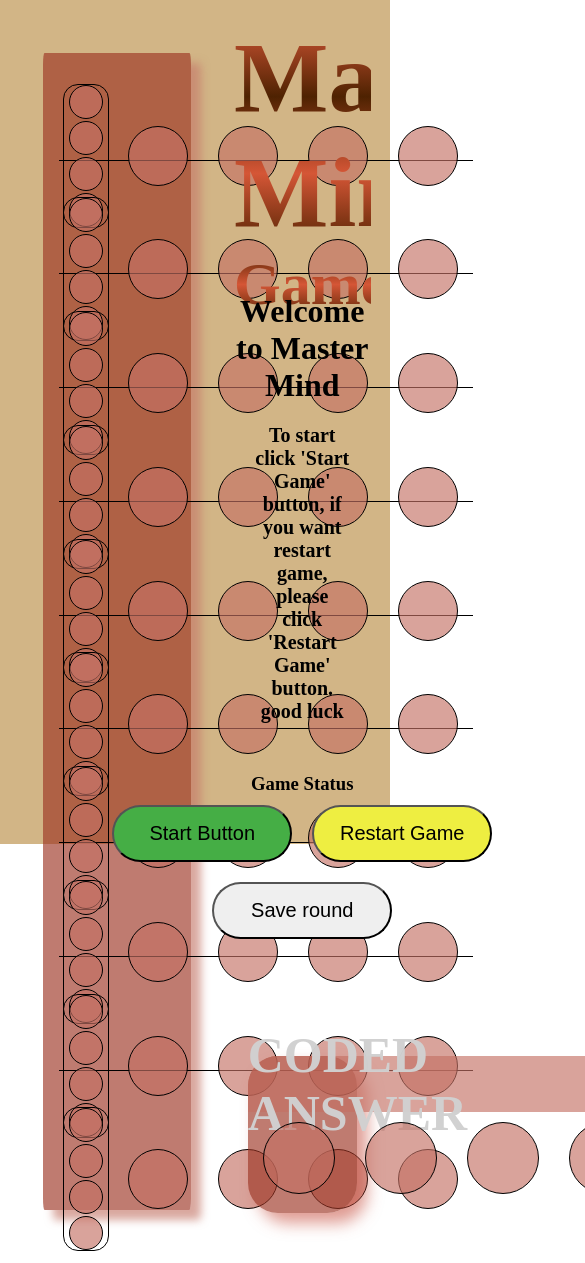
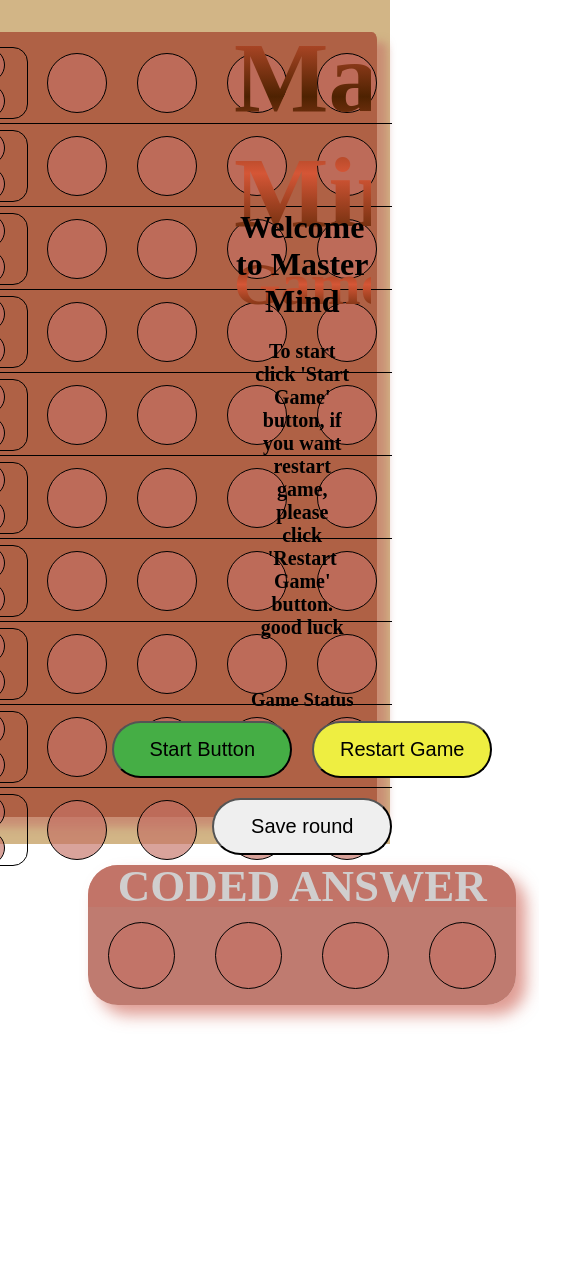
Before and after one commit to TomekBekus02/Master-Mind---Game, a React (Vite) app: page / in a window 390 px wide. Shown: the top 1263 px of the page, 585 px wide, since content can reach past the window. After the commit the page ends 1055 px from the top, so only its background shows below. Built offline with nearby package versions, Linux system fonts and the light colour scheme.

Commit message:
changes in responsiveness

```diff
--- a/src/Components/MainBoard/BoardRow/BoardRow.css
+++ b/src/Components/MainBoard/BoardRow/BoardRow.css
@@ -4,6 +4,7 @@
     width: 100%;
     height: 80px;
     border-bottom: 1px solid black;
+    margin: 1px 0 ;
 }
 .RowContainer:last-child{
     border-bottom: none;
--- a/src/Components/MainBoard/BoardRow/ColorsAccuracy/ColorsAccuracy.css
+++ b/src/Components/MainBoard/BoardRow/ColorsAccuracy/ColorsAccuracy.css
@@ -1,5 +1,6 @@
 .accuracy-container{
     display: grid;
+    width: 130px;
     grid-template-columns: repeat(2, 1fr, 1fr);
     justify-content: center;
     border: 1px solid black;
--- a/src/Components/MainBoard/MainBoard.css
+++ b/src/Components/MainBoard/MainBoard.css
@@ -6,7 +6,7 @@
     height: 100%;
 }
 .board{
-    width: 55%;
+    width: 535px;
     height: 90%;
     background-color: rgba(157, 51, 34, 0.649);
     padding: 10px;
@@ -17,7 +17,6 @@
     display: grid;
     align-items: center;
     flex-direction: column;
-    height: 100%;
     width: 90%;
     margin: auto;
 }
--- a/src/Components/SideDesktop/BotAnswer/BotAnswer.css
+++ b/src/Components/SideDesktop/BotAnswer/BotAnswer.css
@@ -2,8 +2,8 @@
     display: grid;
     grid-template-rows: 30% 70%;
     background-color: rgba(157, 51, 34, 0.649);
-    height: 50%;
-    width: 80%;
+    height: 140px;
+    width: 440px;
     margin-bottom: 50px;
     border-radius: 30px;
     box-shadow: 10px 10px 16px rgba(195, 71, 53, 0.542);
@@ -14,12 +14,11 @@
     align-items: center;
     background-color: rgba(196, 114, 101, 0.649);
     border-radius: 30px 30px 0 0;
-    width: 100%;
-    height: 120%;
+    padding: 15px 0;
 }
 .resultHeader h1{
     text-transform: uppercase;
-    font-size: 50px;
+    font-size: 45px;
     font-weight: 800;
     color: rgba(208, 208, 208, 0.979);
 }
@@ -29,10 +28,10 @@
     justify-content: center;
 }
 .color-result{
-    width: 70px;
-    height: 70px;
+    width: 65px;
+    height: 65px;
     border-radius: 50%;
     border: 1px solid black;
-    margin: 15px;
+    margin: 20px;
     background-color: rgba(196, 114, 101, 0.649);
 }
--- a/src/Components/SideDesktop/PossibleColors/PossibleColors.css
+++ b/src/Components/SideDesktop/PossibleColors/PossibleColors.css
@@ -3,6 +3,7 @@
     justify-content: space-around;
     background-color: rgba(196, 114, 101, 0.649);
     padding: 10px;
+    border-radius: 0 0 20px 20px;
 }
 .colors-pool{
     width: 70px;
--- a/src/Components/SideDesktop/SideDesktop.css
+++ b/src/Components/SideDesktop/SideDesktop.css
@@ -3,7 +3,7 @@
     align-items: center;
     flex-direction: column;
     width: 100%;
-    height: 100%;
+    height: 100vh;
 }
 .titleContainer{
     height: 20%;
@@ -47,4 +47,5 @@
     justify-content: center;
     align-items: center;
     background-color: rgba(196, 114, 101, 0.649);
+    border-radius: 20px;
 }
```
